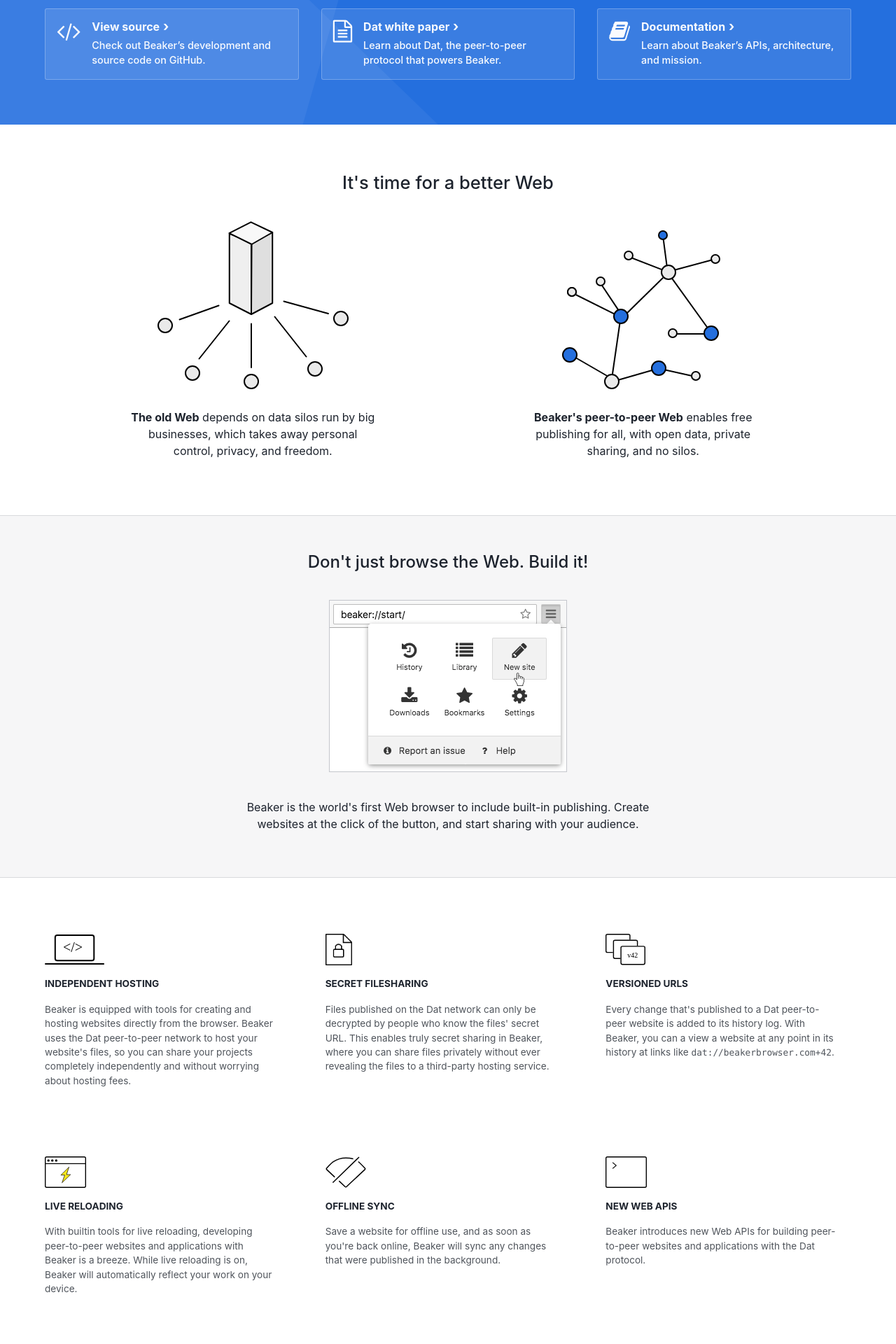
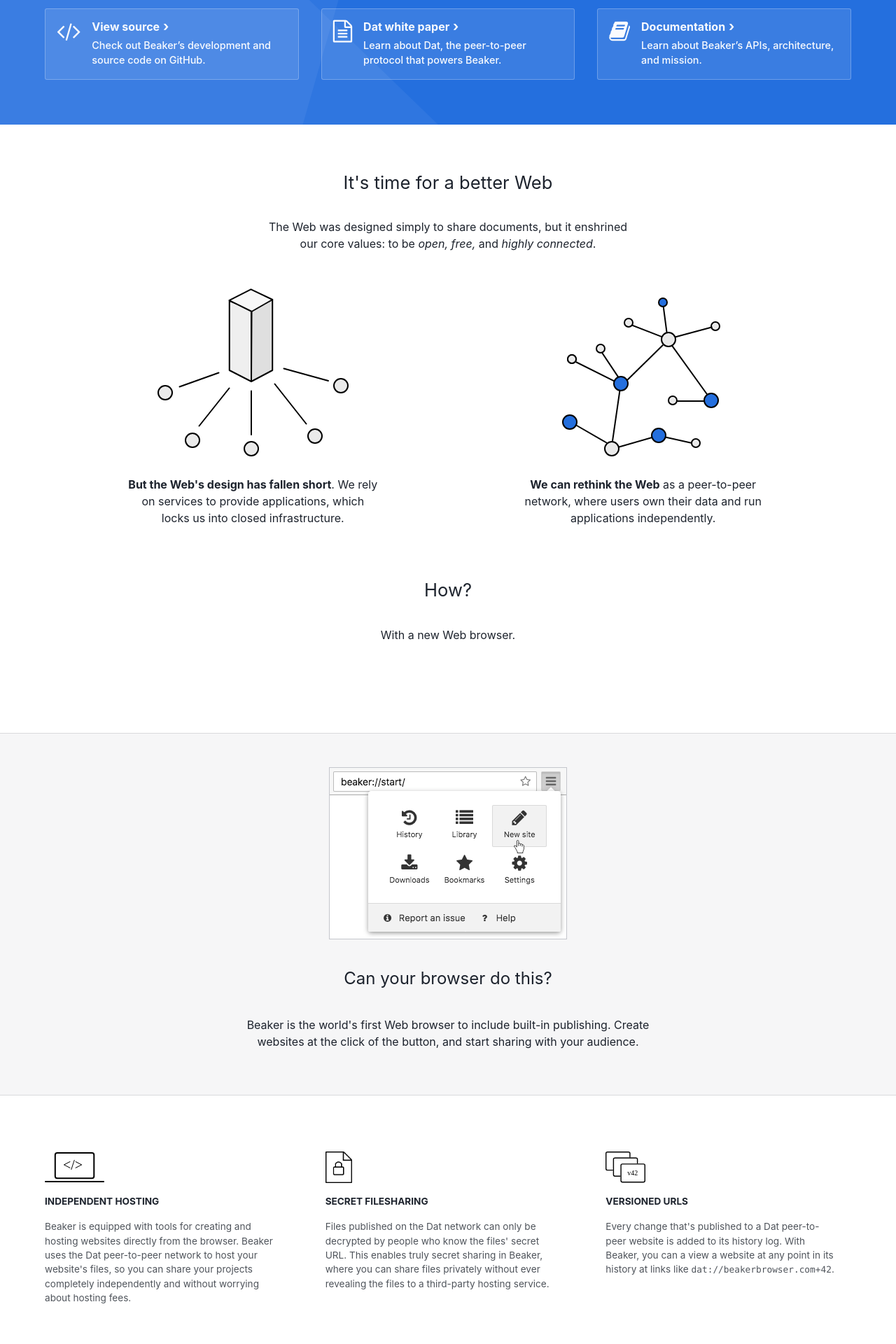
Before and after one commit to beakerbrowser/beakerbrowser.com, a Jekyll site: the page built from index.html, in a window 1280 px wide. Shown: the part 387-2307 px from the top of the page at 70% size. Built offline with Jekyll 4.4.1, drawn with Linux system fonts in a browser that asks for light colours.

Commit message:
Update FP problem def

```diff
--- a/css/pages/_home.scss
+++ b/css/pages/_home.scss
@@ -178,19 +178,21 @@
   text-align: center;
   padding: 3em 0;
 
+  h2 {
+    font-weight: normal;
+  }
+
   &--problem {
     border-bottom: 1px solid $gray--mid;
     padding: 4em 0 2em;
 
-    .intro {
+    h2 {
       font-size: 1.6rem;
       margin-bottom: 2rem;
-      font-weight: 500;
-      position: relative;
     }
 
     p {
-      margin-bottom: 1.5em;
+      margin-bottom: 2em;
     }
 
     strong {
@@ -217,6 +219,11 @@
       p {
         max-width: 360px;
         margin: 0 auto;
+
+        &.intro {
+          max-width: 520px;
+          margin-bottom: 3em;
+        }
       }
     }
 
@@ -315,86 +322,6 @@
           margin: 0 0 1rem 0;
         }
       }
-    }
-  }
-
-  &--better-internet {
-    color: $text--light-bg-muted;
-    border-bottom: 1px solid $gray--mid;
-
-    .container {
-      margin: auto;
-      max-width: 600px;
-    }
-
-    p {
-      margin-bottom: 2rem;
-      font-style: italic;
-
-      &.more {
-        margin-top: 2rem;
-        font-style: normal;
-        a {
-          @extend %link;
-        }
-      }
-    }
-
-    h2 {
-      color: $text--light-bg-muted;
-      font-weight: 400;
-      font-style: italic;
-      margin-bottom: .25rem;
-    }
-
-    ol {
-      counter-reset: li;
-      margin-left: 2em;
-      padding-left: 0;
-      text-align: left;
-    }
-
-    li {
-      position: relative;
-      margin: 0 0 0 1em;
-      padding: 4px 15px;
-      list-style: none;
-      text-align: left;
-
-      &:not(:last-child) {
-        margin-bottom: .5rem;
-      }
-
-      p {
-        font-size: .95rem;
-        margin-bottom: 0;
-        font-style: normal;
-      }
-    }
-
-    ol > li:before {
-      @extend %antialiased;
-      content: counter(li);
-      counter-increment: li;
-      position: absolute;
-      top: 7px;
-      left: -2em;
-      box-sizing: border-box;
-      width: 2em;
-      margin-right: 15px;
-      padding: 4px;
-      color: #fff;
-      background: $primary;
-      text-align: center;
-      border-radius: 50%;
-      font-weight: 600;
-    }
-
-    .heading {
-      font-size: 1.1rem;
-      font-weight: 500;
-      margin-bottom: .5rem;
-      display: block;
     }
   }
 
--- a/index.html
+++ b/index.html
@@ -61,27 +61,37 @@
 
 <div class="section section--problem">
   <div class="container">
-    <p class="intro">It's time for a better Web</p>
+    <h2>It's time for a better Web</h2>
+    <p class="intro">
+      The Web was designed simply to share documents, but it enshrined our core values: to be <em>open, free,</em> and <em>highly connected</em>.
+    </p>
     <div class="web bad">
       <img src="/img/bad-web.svg"/>
       <p>
-        <strong>The old Web</strong> depends on data silos run by big businesses, which takes away personal control, privacy, and freedom.
+        <strong>But the Web's design has fallen short</strong>. We rely on services to provide applications, which locks us into closed infrastructure.
       </p>
     </div>
 
     <div class="web good">
       <img src="/img/good-web.svg"/>
       <p>
-        <strong>Beaker's peer-to-peer Web</strong> enables free publishing for all, with open data, private sharing, and no silos.
+        <strong>We can rethink the Web</strong> as a peer-to-peer network, where users own their data and run applications independently.
       </p>
     </div>
+
+<br><br>
+<br><br>
+    <h2>How?</h2>
+    <p class="intro">
+      With a new Web browser.
+    </p>
   </div>
 </div>
 
 <div class="section section--publishing">
   <div class="container">
-    <h2>Don't just browse the Web. Build it!</h2>
     <img src="/img/new-site.png" />
+    <h2>Can your browser do this?</h2>
     <p>
       Beaker is the world's first Web browser to include built-in publishing. Create websites at the click of the button, and start sharing with your audience.
     </p>
```
